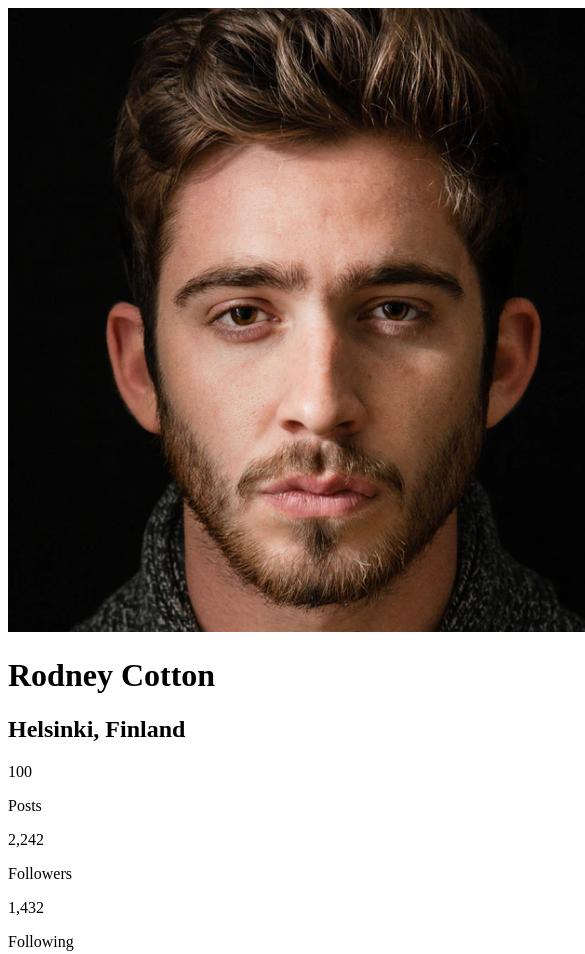
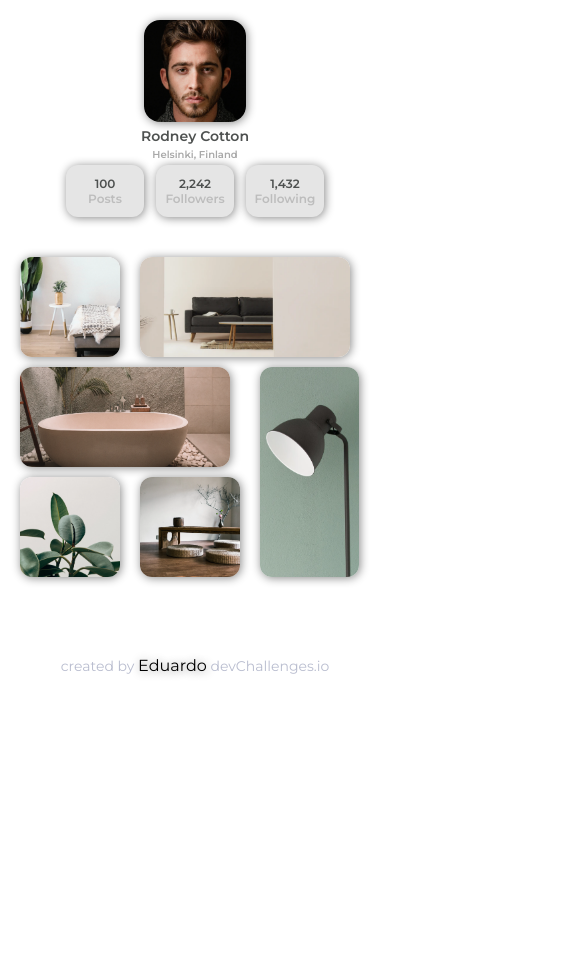
Before and after one commit to EduardoNGomes/DevChallenge05, a plain HTML site: page index.html in a window 390 px wide. Shown: the top 954 px of the page, 585 px wide, since content can reach past the window. After the commit the page ends 844 px from the top, so only its background shows below. Drawn offline with Linux system fonts and the light colour scheme.

Commit message:
finished css mobile

```diff
--- a/index.html
+++ b/index.html
@@ -4,6 +4,13 @@
     <meta charset="UTF-8" />
     <meta http-equiv="X-UA-Compatible" content="IE=edge" />
     <meta name="viewport" content="width=device-width, initial-scale=1.0" />
+    <!--FONTS-->
+    <link rel="preconnect" href="https://fonts.googleapis.com" />
+    <link rel="preconnect" href="https://fonts.gstatic.com" crossorigin />
+    <link
+      href="https://fonts.googleapis.com/css2?family=Montserrat:wght@400;600;700&display=swap"
+      rel="stylesheet"
+    />
     <title>Gallery</title>
 
     <link rel="stylesheet" href="./src/styles/styles.css" />
@@ -40,6 +47,13 @@
         <img src="./src/assets/images/photo5.png" alt="" />
         <img src="./src/assets/images/photo6.png" alt="" />
       </main>
+      <footer>
+        <p>
+          created by
+          <a href="https://github.com/EduardoNGomes">Eduardo</a>
+          devChallenges.io
+        </p>
+      </footer>
     </div>
   </body>
 </html>
--- a/src/styles/styles.css
+++ b/src/styles/styles.css
@@ -0,0 +1,155 @@
+* {
+  margin: 0;
+  padding: 0;
+  box-sizing: border-box;
+
+  font-family: 'Montserrat', sans-serif;
+  font-size: 62.5%;
+}
+
+.page {
+  max-width: 400px;
+  margin: 0 auto;
+}
+
+header {
+  text-align: center;
+}
+
+.user img {
+  border-radius: 16px;
+  width: 101.76px;
+  height: 101.76px;
+  margin-top: 2rem;
+
+  box-shadow: 1px 1px 10px rgba(0, 0, 0, 0.473);
+}
+
+.user h1 {
+  font-size: 1.4rem;
+  text-align: center;
+  font-style: normal;
+  font-weight: 600;
+  line-height: 17px;
+
+  color: #4e5150;
+
+  margin: 0.4rem 0;
+}
+
+.user h2 {
+  font-style: normal;
+  font-weight: 600;
+  font-size: 1rem;
+  line-height: 12px;
+
+  color: #a9a9a9;
+  margin-bottom: 0.4rem;
+}
+
+.status {
+  display: flex;
+  justify-content: center;
+  gap: 12px;
+}
+
+.status .content {
+  width: 78px;
+  height: 52px;
+  background: #e5e5e5;
+  border-radius: 12px;
+  display: grid;
+
+  align-content: center;
+  box-shadow: 1px 1px 10px rgba(0, 0, 0, 0.473);
+}
+
+.status .content .numbers {
+  font-style: normal;
+  font-weight: 600;
+  font-size: 1.2rem;
+  line-height: 15px;
+  text-align: center;
+
+  color: #4e5150;
+}
+
+.status .content p {
+  font-style: normal;
+  font-weight: 600;
+  font-size: 1.2rem;
+  line-height: 15px;
+  text-align: center;
+
+  color: #bdbdbd;
+}
+
+main {
+  margin: 40px 20px;
+  display: grid;
+  grid-template-columns: 1fr 1fr 1fr;
+  gap: 10px;
+  grid-template-areas:
+    'a b b'
+    'c c d'
+    'e f d';
+}
+
+main img {
+  border-radius: 12px;
+  box-shadow: 1px 1px 10px rgba(0, 0, 0, 0.473);
+}
+main img:nth-child(1) {
+  height: 10rem;
+
+  grid-area: a;
+}
+main img:nth-child(2) {
+  height: 10rem;
+
+  width: max-content;
+  grid-area: b;
+}
+main img:nth-child(3) {
+  height: 10rem;
+
+  grid-area: c;
+}
+main img:nth-child(4) {
+  height: 21rem;
+
+  grid-area: d;
+}
+main img:nth-child(5) {
+  height: 10rem;
+
+  grid-area: e;
+}
+main img:nth-child(6) {
+  height: 10rem;
+
+  grid-area: f;
+}
+
+footer {
+  margin-top: 80px;
+}
+
+footer p {
+  text-align: center;
+  font-style: normal;
+  font-weight: 500;
+  font-size: 1.4rem;
+  line-height: 17px;
+
+  color: #b9bdcf;
+}
+
+footer p a {
+  text-shadow: 1px 1px 10px rgba(0, 0, 0, 0.473);
+  font-size: 1.4rem;
+  color: black;
+  font-size: 1.6rem;
+  text-decoration: none;
+  cursor: pointer;
+}
```
